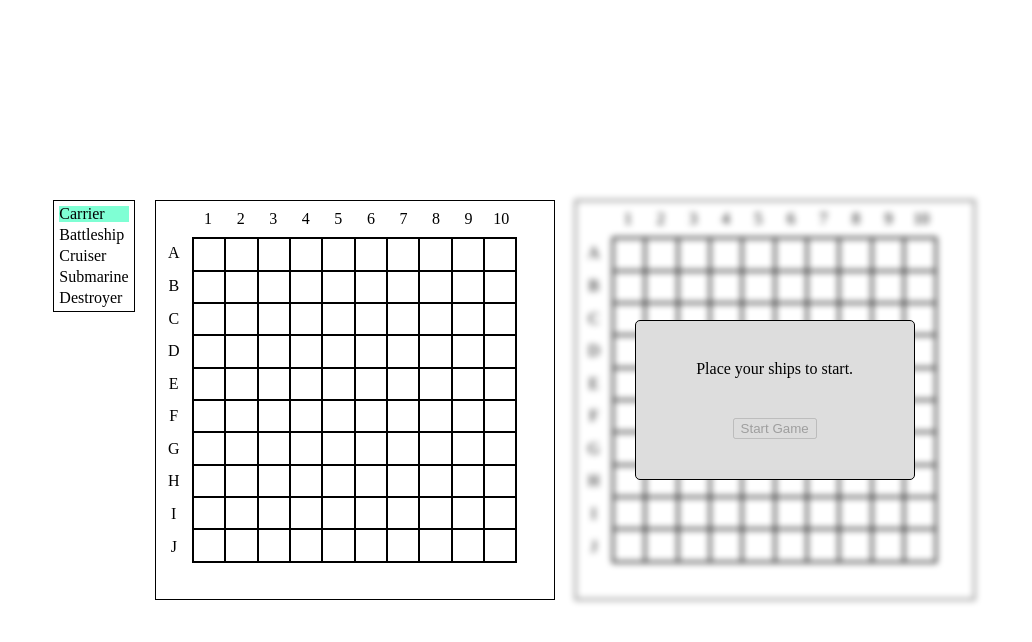
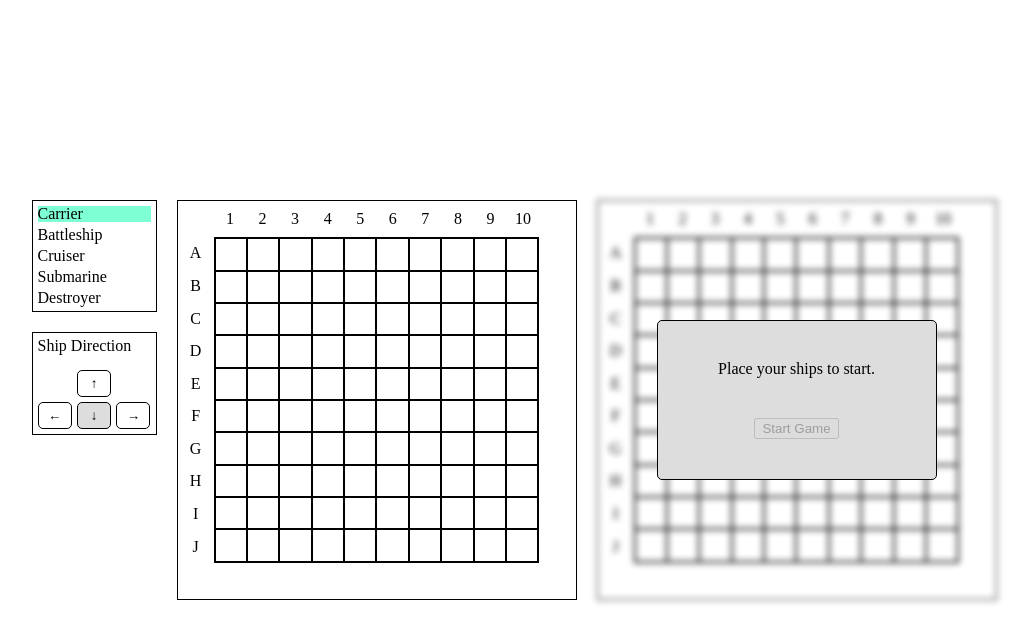
Before and after one commit to pv-230/odin-battleship, a website built with webpack: page src/index.html in a window 1280 px wide. Both pictures are taken after a click on the element "Carrier". Shown: the whole page, without its empty margins (126-1158 px from the left). Built offline with nearby package versions, Linux system fonts and the light colour scheme.

Commit message:
Allow player to rotate ships during placement

```diff
--- a/src/GameController.js
+++ b/src/GameController.js
@@ -121,7 +121,35 @@ const handleTileClick = (e) => {
 /**
  * Starts the game.
  */
-const startGame = () => {};
+const startGame = () => {
+  started = true;
+};
+
+/**
+ * Highlights the currently selected ship direction during placement.
+ */
+const showDirection = () => {
+  if (!selectedShip) return;
+
+  // Clears previously highlighted direction
+  const rotators = [...document.querySelectorAll('.ship-direction__rotator')];
+  rotators.forEach((rotator) => {
+    rotator.style.setProperty('background-color', 'white');
+  });
+
+  // Highlights the current direction
+  let rotator = null;
+  if (selectedShip.direction === 0) {
+    rotator = document.querySelector('.ship-direction__rotator_up');
+  } else if (selectedShip.direction === 1) {
+    rotator = document.querySelector('.ship-direction__rotator_right');
+  } else if (selectedShip.direction === 2) {
+    rotator = document.querySelector('.ship-direction__rotator_down');
+  } else if (selectedShip.direction === 3) {
+    rotator = document.querySelector('.ship-direction__rotator_left');
+  }
+  rotator.style.setProperty('background-color', '#dddddd');
+};
 
 /**
  * Registers event handlers to allow player to select and place ships.
@@ -137,7 +165,8 @@ const registerShipSelectors = () => {
     }
     currentOption = e.currentTarget;
     currentOption.style.setProperty('background-color', 'aquamarine');
-    selectedShip = { length: 5, direction: 1 };
+    selectedShip = { length: 5, direction: 2 };
+    showDirection();
   });
 
   // Allows the battleship to be selected for placement
@@ -148,7 +177,8 @@ const registerShipSelectors = () => {
     }
     currentOption = e.currentTarget;
     e.currentTarget.style.setProperty('background-color', 'aquamarine');
-    selectedShip = { length: 4, direction: 1 };
+    selectedShip = { length: 4, direction: 2 };
+    showDirection();
   });
 
   // Allows the cruiser to be selected for placement
@@ -159,7 +189,8 @@ const registerShipSelectors = () => {
     }
     currentOption = e.currentTarget;
     e.currentTarget.style.setProperty('background-color', 'aquamarine');
-    selectedShip = { length: 3, direction: 1 };
+    selectedShip = { length: 3, direction: 2 };
+    showDirection();
   });
 
   // Allows the submarine to be selected for placement
@@ -170,7 +201,8 @@ const registerShipSelectors = () => {
     }
     currentOption = e.currentTarget;
     e.currentTarget.style.setProperty('background-color', 'aquamarine');
-    selectedShip = { length: 3, direction: 1 };
+    selectedShip = { length: 3, direction: 2 };
+    showDirection();
   });
 
   // Allows the destroyer to be selected for placement
@@ -181,7 +213,8 @@ const registerShipSelectors = () => {
     }
     currentOption = e.currentTarget;
     e.currentTarget.style.setProperty('background-color', 'aquamarine');
-    selectedShip = { length: 2, direction: 1 };
+    selectedShip = { length: 2, direction: 2 };
+    showDirection();
   });
 };
 
@@ -203,80 +236,72 @@ const resetTileColors = () => {
  */
 const showShipPlacement = (e) => {
   if (!selectedShip) return;
-
   resetTileColors();
 
   let tile = e.currentTarget;
-  let tileStr = e.currentTarget.getAttribute('data-tile');
+  let tileStr = tile.getAttribute('data-tile');
   let tileLetter = tileStr.slice(0, 1).toUpperCase();
   let tileNum = parseInt(tileStr.slice(1), 10);
   tile.style.setProperty('background-color', 'aquamarine');
 
+  // Up direction
   if (selectedShip.direction === 0) {
     for (let i = 0; i < selectedShip.length - 1; i++) {
       // Decrement the row letter
       tileLetter = String.fromCharCode(tileLetter.charCodeAt(0) - 1);
+      if (tileLetter.charCodeAt(0) < 65) break;
       tileStr = `${tileLetter}${tileNum}`;
       tile = document.querySelector(`.gameboard__tile_pos_${tileStr}`);
-      if (tile) {
-        tile.style.setProperty('background-color', 'aquamarine');
-      }
+      tile.style.setProperty('background-color', 'aquamarine');
     }
   }
 
+  // Right direction
   if (selectedShip.direction === 1) {
+    for (let i = 0; i < selectedShip.length - 1; i++) {
+      // Increment the column number
+      tileNum++;
+      if (tileNum > 10) break;
+      tileStr = `${tileLetter}${tileNum}`;
+      tile = document.querySelector(`.gameboard__tile_pos_${tileStr}`);
+      tile.style.setProperty('background-color', 'aquamarine');
+    }
+  }
+
+  // Down direction
+  if (selectedShip.direction === 2) {
     for (let i = 0; i < selectedShip.length - 1; i++) {
       // Increment the row letter
       tileLetter = String.fromCharCode(tileLetter.charCodeAt(0) + 1);
+      if (tileLetter.charCodeAt(0) > 74) break;
       tileStr = `${tileLetter}${tileNum}`;
       tile = document.querySelector(`.gameboard__tile_pos_${tileStr}`);
-      if (tile) {
-        tile.style.setProperty('background-color', 'aquamarine');
-      }
+      tile.style.setProperty('background-color', 'aquamarine');
     }
   }
 
-  if (selectedShip.direction === 2) {
+  // Left direction
+  if (selectedShip.direction === 3) {
     for (let i = 0; i < selectedShip.length - 1; i++) {
       // Decrement the column number
       tileNum--;
+      if (tileNum < 1) break;
       tileStr = `${tileLetter}${tileNum}`;
       tile = document.querySelector(`.gameboard__tile_pos_${tileStr}`);
-      if (tile) {
-        tile.style.setProperty('background-color', 'aquamarine');
-      }
-    }
-  }
-
-  if (selectedShip.direction === 3) {
-    for (let i = 0; i < selectedShip.length - 1; i++) {
-      // Increment the column number
-      tileNum++;
-      tileStr = `${tileLetter}${tileNum}`;
-      tile = document.querySelector(`.gameboard__tile_pos_${tileStr}`);
-      if (tile) {
-        tile.style.setProperty('background-color', 'aquamarine');
-      }
+      tile.style.setProperty('background-color', 'aquamarine');
     }
   }
 };
 
-const rotatePlacement = (e) => {
-  // if (!selectedShip) return;
-  // e.preventDefault();
-  // if (e.deltaY < 0) {
-  //   selectedShip = {
-  //     ...selectedShip,
-  //     direction: Math.abs((selectedShip.direction + 1) % 4),
-  //   };
-  // }
-  // if (e.deltaY > 0) {
-  //   selectedShip = {
-  //     ...selectedShip,
-  //     direction: Math.abs((selectedShip.direction - 1) % 4),
-  //   };
-  // }
-  // console.log(selectedShip);
+/**
+ * Event handler to allow player to rotate a ship's direction during placement.
+ * @param {Event} e
+ */
+const handleRotation = (e) => {
+  if (!selectedShip) return;
+  const direction = e.currentTarget.getAttribute('data-dir');
+  selectedShip.direction = parseInt(direction, 10);
+  showDirection();
 };
 
 /**
@@ -292,9 +317,14 @@ const initialize = () => {
   renderBoard(computerBoard, false);
   registerShipSelectors();
 
+  // Registers event handlers for ship rotation buttons
+  const rotators = [...document.querySelectorAll('.ship-direction__rotator')];
+  rotators.forEach((rotator) => {
+    rotator.addEventListener('click', handleRotation);
+  });
+
   const grid = document.querySelector('.gameboard_left .gameboard__tile-grid');
   grid.addEventListener('mouseleave', resetTileColors);
-  grid.addEventListener('wheel', rotatePlacement);
 };
 
 export default initialize;
--- a/src/index.html
+++ b/src/index.html
@@ -8,12 +8,45 @@
   </head>
   <body>
     <div class="content">
+      <div class="player-ship-wrapper">
         <div class="player-ships">
           <div class="player-ships__carrier">Carrier</div>
           <div class="player-ships__battleship">Battleship</div>
           <div class="player-ships__cruiser">Cruiser</div>
           <div class="player-ships__submarine">Submarine</div>
           <div class="player-ships__destroyer">Destroyer</div>
+        </div>
+        <div class="ship-direction">
+          <div class="ship-direction__title">Ship Direction</div>
+          <button
+            class="ship-direction__rotator ship-direction__rotator_up"
+            data-dir="0"
+            type="button"
+          >
+            ↑
+          </button>
+          <button
+            class="ship-direction__rotator ship-direction__rotator_right"
+            data-dir="1"
+            type="button"
+          >
+            →
+          </button>
+          <button
+            class="ship-direction__rotator ship-direction__rotator_down"
+            data-dir="2"
+            type="button"
+          >
+            ↓
+          </button>
+          <button
+            class="ship-direction__rotator ship-direction__rotator_left"
+            data-dir="3"
+            type="button"
+          >
+            ←
+          </button>
+        </div>
       </div>
       <div class="gameboard gameboard_left">
         <div class="gameboard__row-labels">
--- a/src/styles/ships.css
+++ b/src/styles/ships.css
@@ -1,14 +1,82 @@
+/* Ships list */
+
+.player-ship-wrapper {
+  display: flex;
+  flex-direction: column;
+  justify-content: center;
+  align-items: center;
+  align-self: flex-start;
+  gap: 20px;
+  width: 125px;
+}
+
 .player-ships {
   display: flex;
   flex-direction: column;
   justify-content: center;
-  align-self: flex-start;
   gap: 5px;
   padding: 5px;
   border: 1px solid black;
+  width: 100%;
 }
 
 .player-ships > div:hover {
   background-color: #dddddd;
   cursor: pointer;
 }
+
+/* Ship direction rotation */
+
+.ship-direction {
+  display: grid;
+  grid-template-columns: repeat(3, 1fr);
+  grid-template-rows: repeat(3, 1fr);
+  gap: 5px;
+  border: 1px solid black;
+  padding: 5px;
+  width: 100%;
+}
+
+.ship-direction__rotator {
+  display: flex;
+  justify-content: center;
+  align-items: center;
+  padding: 5px;
+  border: 1px solid black;
+  border-radius: 5px;
+  background-color: white;
+}
+
+.ship-direction__rotator:hover {
+  background-color: #dddddd;
+  cursor: pointer;
+}
+
+.ship-direction__rotator.selected {
+  background-color: #dddddd;
+}
+
+.ship-direction__title {
+  grid-column: 1 / 4;
+  grid-row: 1 / 2;
+}
+
+.ship-direction__rotator_up {
+  grid-column: 2 / 3;
+  grid-row: 2 / 3;
+}
+
+.ship-direction__rotator_right {
+  grid-column: 3 / 4;
+  grid-row: 3 / 4;
+}
+
+.ship-direction__rotator_down {
+  grid-column: 2 / 3;
+  grid-row: 3 / 4;
+}
+
+.ship-direction__rotator_left {
+  grid-column: 1 / 2;
+  grid-row: 3 / 4;
+}
```
Also changed, not shown: dist/index.html, dist/main.js. Lines whose indentation alone changed are shown as unchanged.
